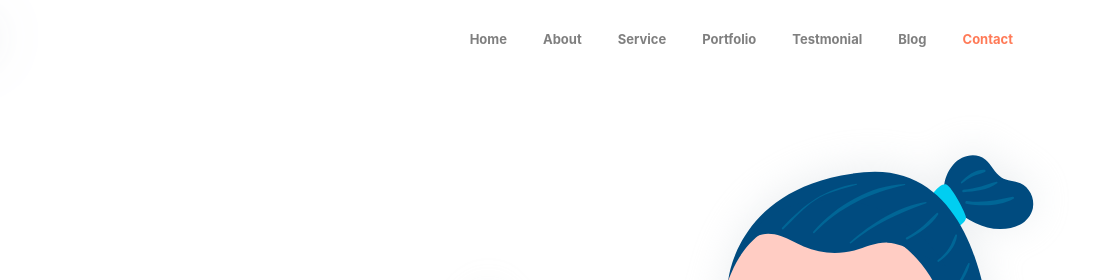
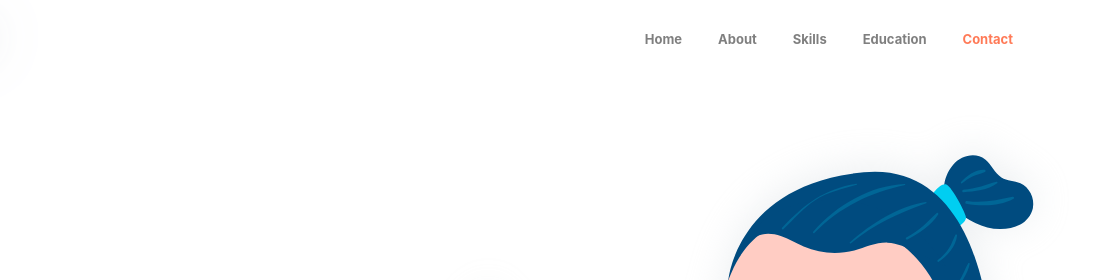
Before and after one commit to tikjuti/tikjuti.github.io, a plain HTML site: page index.html in a window 1280 px wide. Shown: the top 280 px of the page, 164-1280 px from the left. Drawn offline with Linux system fonts and the light colour scheme.

```diff
--- a/index.html
+++ b/index.html
@@ -52,16 +52,10 @@
               <a class="nav-link" href="#about">About</a>
             </li>
             <li class="nav-item">
-              <a class="nav-link" href="#service">Service</a>
+              <a class="nav-link" href="#service">Skills</a>
             </li>
             <li class="nav-item">
-              <a class="nav-link" href="#portfolio">Portfolio</a>
-            </li>
-            <li class="nav-item">
-              <a class="nav-link" href="#testmonial">Testmonial</a>
-            </li>
-            <li class="nav-item">
-              <a class="nav-link" href="#blog">Blog</a>
+              <a class="nav-link" href="#portfolio">Education</a>
             </li>
             <li class="nav-item">
               <a class="nav-link" href="#contact">Contact</a>
```
